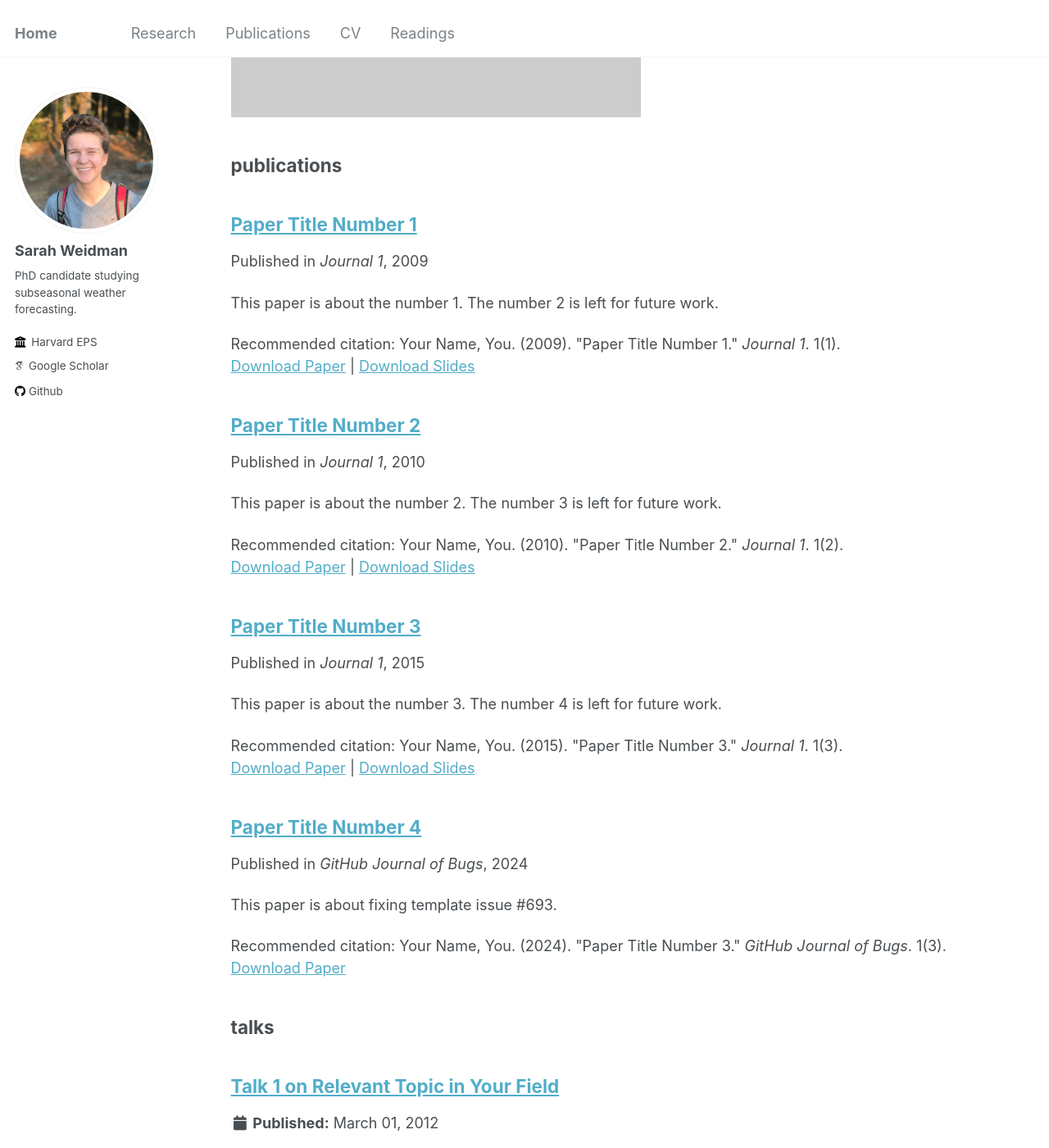
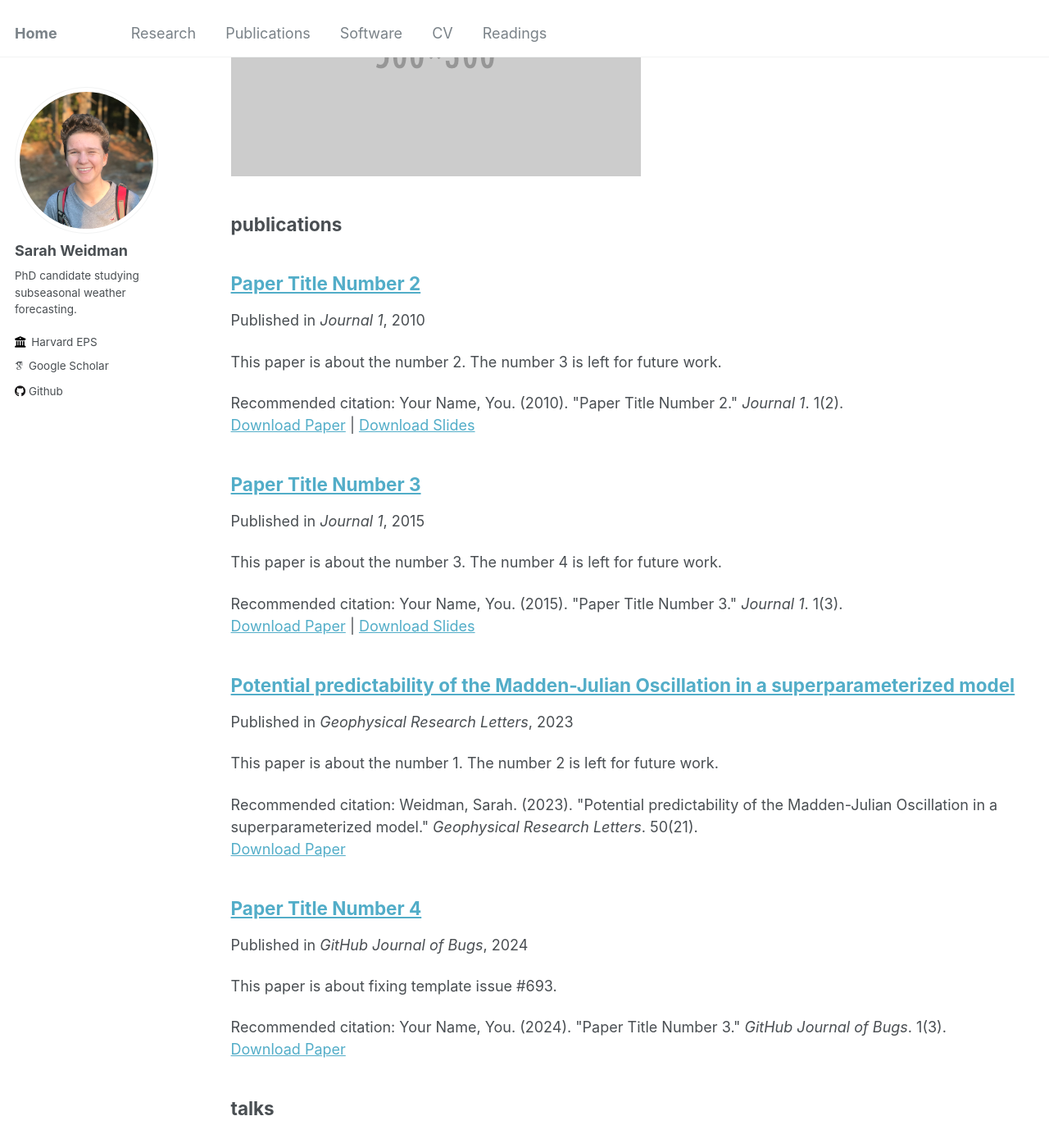
Before and after one commit to sweidy/sweidy.github.io, a Jekyll site: the page built from _pages/sitemap.md, in a window 1280 px wide and 1400 px high, scrolled down 3656 px. Shown: the whole window at 82% size. Built offline with Jekyll 4.4.1, drawn with Linux system fonts in a browser that asks for light colours; some web fonts are replaced.

Commit message:
adding software

```diff
--- a/_data/navigation.yml
+++ b/_data/navigation.yml
@@ -6,6 +6,9 @@ main:
   - title: "Publications"
     url: /publications/
 
+  - title: "Software"
+    url: /software/
+
   - title: "CV"
     url: /cv/
 
--- /dev/null
+++ b/_pages/software.md
@@ -0,0 +1,12 @@
+---
+layout: archive
+title: "Software"
+permalink: /software/
+author_profile: true
+---
+
+MJO Indices:
+I contributed to the [mjoindices toolbox](https://github.com/cghoffmann/mjoindices), including adding functionality for the rotated EOF method detailed in my [2022 paper](/publications/).
+
+Replay:
+The replay (also known as the Incremental Analysis Update) methodology is a way to force a model to closely follow a target dataset, developed for NASA's GEOS model ([Bloom et al., 1996](https://doi.org/10.1175/1520-0493(1996)124<1256:DAUIAU>2.0.CO;2); [Takacs et al., 2018](https://doi.org/10.1175/MWR-D-18-0117.1)). I implemented the replay methodology in CESM2. The replay can be easily ported from github [here](https://github.com/sweidy/CESM), with documentation on how to run on this [Quickstart Guide](https://sweidy.github.io/CESM/versions/replay215/html/index.html).
--- a/_publications/2009-10-01-paper-title-number-1.md
+++ /dev/null
@@ -1,13 +0,0 @@
----
-title: "Paper Title Number 1"
-collection: publications
-permalink: /publication/2009-10-01-paper-title-number-1
-excerpt: 'This paper is about the number 1. The number 2 is left for future work.'
-date: 2009-10-01
-venue: 'Journal 1'
-slidesurl: 'http://academicpages.github.io/files/slides1.pdf'
-paperurl: 'http://academicpages.github.io/files/paper1.pdf'
-citation: 'Your Name, You. (2009). &quot;Paper Title Number 1.&quot; <i>Journal 1</i>. 1(1).'
----
-
-The contents above will be part of a list of publications, if the user clicks the link for the publication than the contents of section will be rendered as a full page, allowing you to provide more information about the paper for the reader. When publications are displayed as a single page, the contents of the above "citation" field will automatically be included below this section in a smaller font.
--- /dev/null
+++ b/_publications/2023-10-28-potential-predictability.md
@@ -0,0 +1,11 @@
+---
+title: "Potential predictability of the Madden-Julian Oscillation in a superparameterized model"
+collection: publications
+permalink: https://agupubs.onlinelibrary.wiley.com/doi/10.1029/2023GL105705
+excerpt: 'This paper is about the number 1. The number 2 is left for future work.'
+date: 2023-10-28
+venue: 'Geophysical Research Letters'
+paperurl: 'http://academicpages.github.io/files/predictability_spcam_weidman.pdf'
+citation: 'Weidman, Sarah. (2023). &quot;Potential predictability of the Madden-Julian Oscillation in a superparameterized model.&quot; <i>Geophysical Research Letters</i>. 50(21).'
+
+---
```
Also changed, not shown: _pages/research.md (+2 -2 lines), 1 other file.
